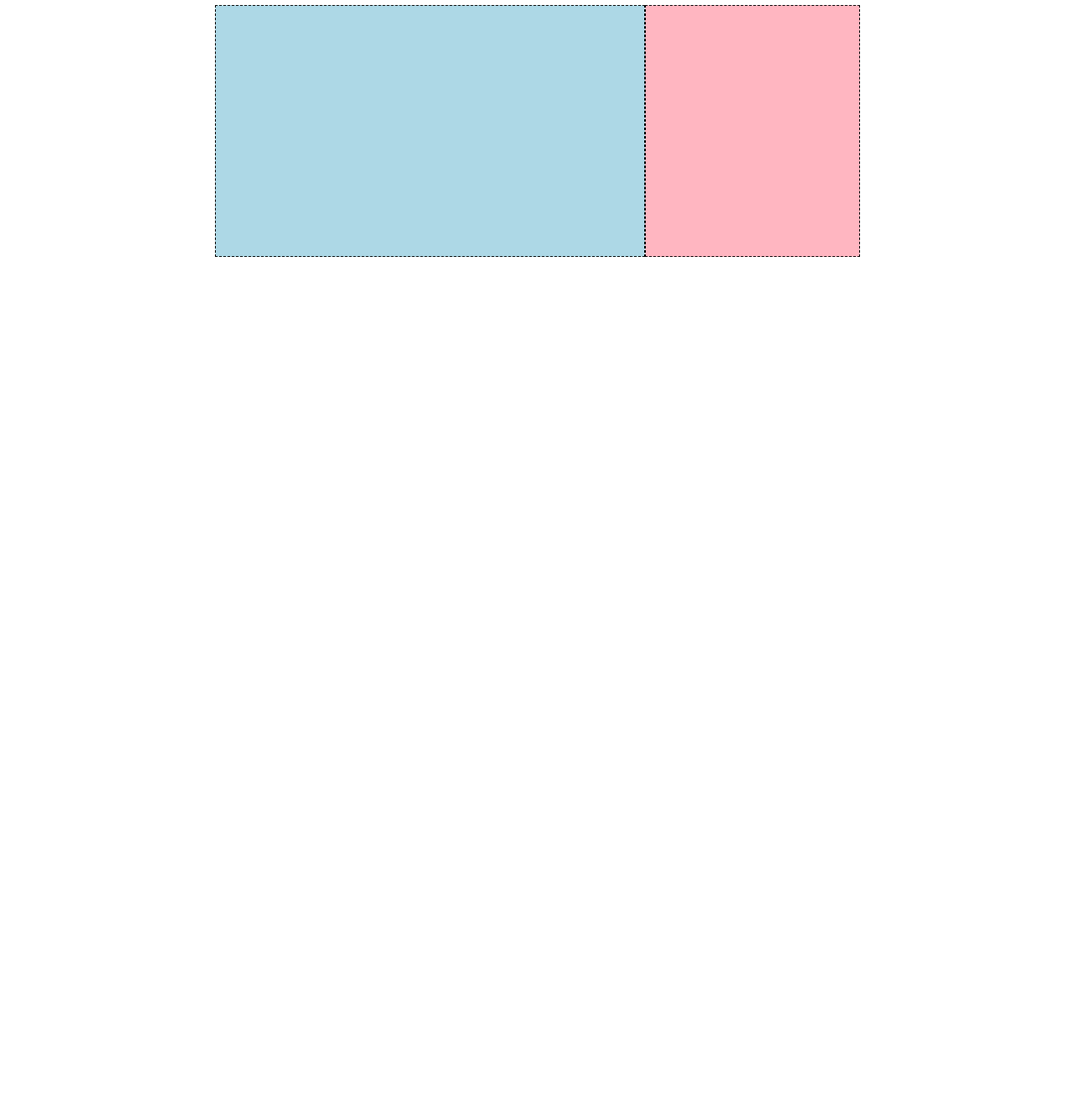
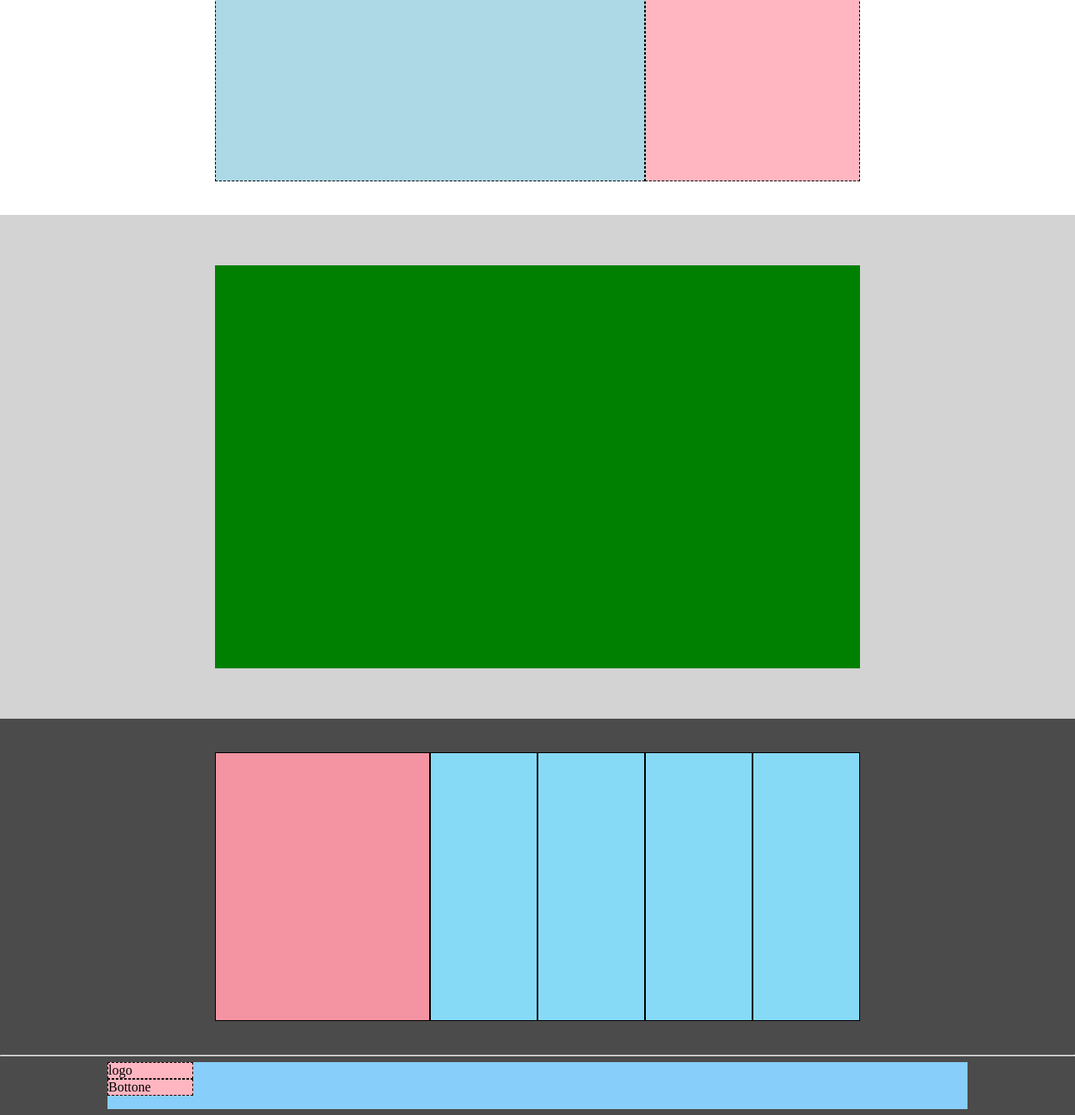
Before and after one commit to serena-peschiaroli/htmlcss-struttura-discord, a plain HTML site: page index.html in a window 1280 px wide. Shown: the part 1289-2617 px from the top of the page at 84% size. Before the commit the page ends 1645 px from the top, so only its background shows below. Drawn offline with Linux system fonts and the light colour scheme.

Commit message:
Add: footer WIP

```diff
--- a/css/style.css
+++ b/css/style.css
@@ -32,6 +32,14 @@
     width: 20%;
 }
 
+.section-smaller {
+    display: flex;
+    height: 300px;
+    width: 100%;
+    justify-content: center;
+    align-items: center;
+
+}
 .section {
     display: flex;
    height: 400px;
@@ -43,11 +51,11 @@
     background-color: blue;
 }
 .card1 {
-    height: 300px;
+    height: 80%;
     background-color: palevioletred;
     width: 50%;
-    padding-top: 50px;
-    padding-bottom: 50px;
+    margin-top: 10px;
+    margin-bottom: 10px;
 
 }
 
@@ -56,9 +64,9 @@
 }
 
 .card {
-    height: 300px;
-    padding-top: 50px;
-    padding-bottom: 50px;
+    height: 80%;
+    margin-top: 10px;
+    margin-bottom: 10px;
     border: 1px dashed black;
 }
 
@@ -75,7 +83,69 @@
 .wrapper3 {
     background-color: lightgray;
 }
-
+.section-bigger {
+    display: flex;
+    height: 600px;
+    width: 100%;
+    justify-content: center;
+    align-items: center;
+}
 .wrapper4 {
+    background-color: lightgray;
 
 }
+.card4 {
+    height: 80%;
+    background-color: green;
+    width: 60%;
+    margin-top: 10px;
+    margin-bottom: 10px;
+}
+
+.section-col {
+    display: flex;
+    height: 400px;
+    width: 100%;
+    justify-content: center;
+    align-items: center;
+    background-color: rgb(76, 75, 75);
+}
+.col {
+    height: 80%;
+    background-color: rgb(135, 218, 246);
+    border: 1px solid black;
+    width: 10%;
+}
+.col1 {
+    background-color: rgb(244, 148, 162);
+    width: 20%;
+}
+
+hr {
+    color: white;
+}
+
+
+.foot-container {
+    background-color: rgb(76, 75, 75);
+    width: 100%;
+    display: flex;
+    height: 70px;
+    margin-left: auto;
+    margin-right: auto;
+    justify-content: center;
+    align-items: center;
+}
+
+.link-wrapper {
+    background-color: lightskyblue;
+    width: 80%;
+    height: 80%;
+    flex-direction: row;
+}
+.foot {
+    background-color: lightpink;
+    width: 10%;
+    border: 1px dashed black;
+
+}
--- a/index.html
+++ b/index.html
@@ -28,7 +28,7 @@
     <!-- main -->
     <main>
         <!-- section1 pinkbox -->
-        <section class="section wrapper1">
+        <section class="section-smaller wrapper1">
             <div class="card1"></div>
         </section>
          <!-- /section1 pinkbox -->
@@ -56,31 +56,36 @@
         <!-- /section 4 2 colmn 70 + 30 -->
 
         <!-- section5 green square -->
+        <section class="section-bigger wrapper4">
+            <div class="card4">
+            </div>
+        </section>
         <!-- /section5 green square -->
 
         <!-- section6 6 col  -->
+        <section class="section-col wrapper5">
+            <div class="col col1"></div>
+            <div class="col"></div>
+            <div class="col"></div>
+            <div class="col"></div>
+            <div class="col"></div>
+        </section>
         <!-- /section6 6 col  -->
 
 
     </main>
-
-
-    <!-- section 2 2 colmn 70 + 30 -->
-    <!-- /section 2 2 colmn 70 + 30 -->
-
-    <!-- section3 2 col 30 + 70 -->
-    <!-- /section3 2 col 30 + 70 -->
-
-    <!-- section 4 2 colmn 70 + 30 -->
-    <!-- /section 4 2 colmn 70 + 30 -->
-
-    <!-- section5 green square -->
-    <!-- /section5 green square -->
-
-    <!-- section6 6 col  -->
-    <!-- /section6 6 col  -->
-
     <!-- /main -->
+    <hr>
+    <footer class="foot-container">
+      <div class="link-wrapper">
+        <div class="foot square4">
+            logo
+        </div>
+        <div class="foot square5">
+            Bottone
+        </div>
+      </div>
+    </footer>
 
 
 </body>
```
